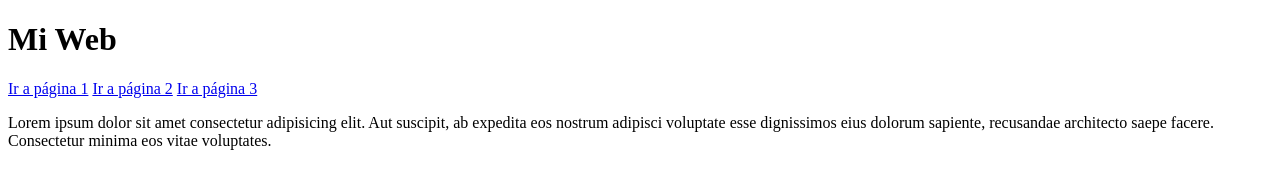
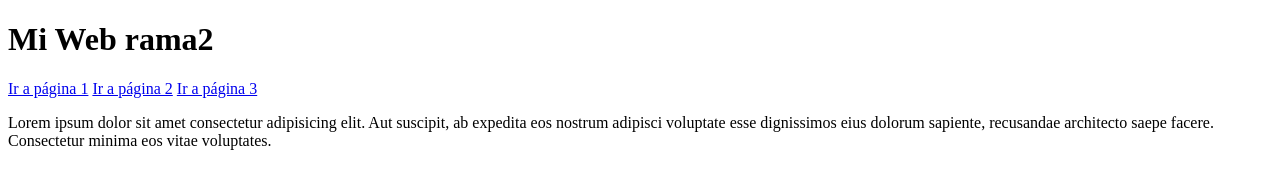
Before and after one commit to XabiZabala/proyecto_web, a plain HTML site: page index.html in a window 1280 px wide. Drawn offline with Linux system fonts and the light colour scheme.

Commit message:
modificado titulo en index Mi Web rama2

```diff
--- a/index.html
+++ b/index.html
@@ -6,7 +6,7 @@
 	<title>Document</title>
 </head>
 <body>
-	<h1>Mi Web</h1>
+	<h1>Mi Web rama2</h1>
 
 	<a href="pagina1.html">Ir a página 1</a>
 	<a href="#">Ir a página 2</a>
```
